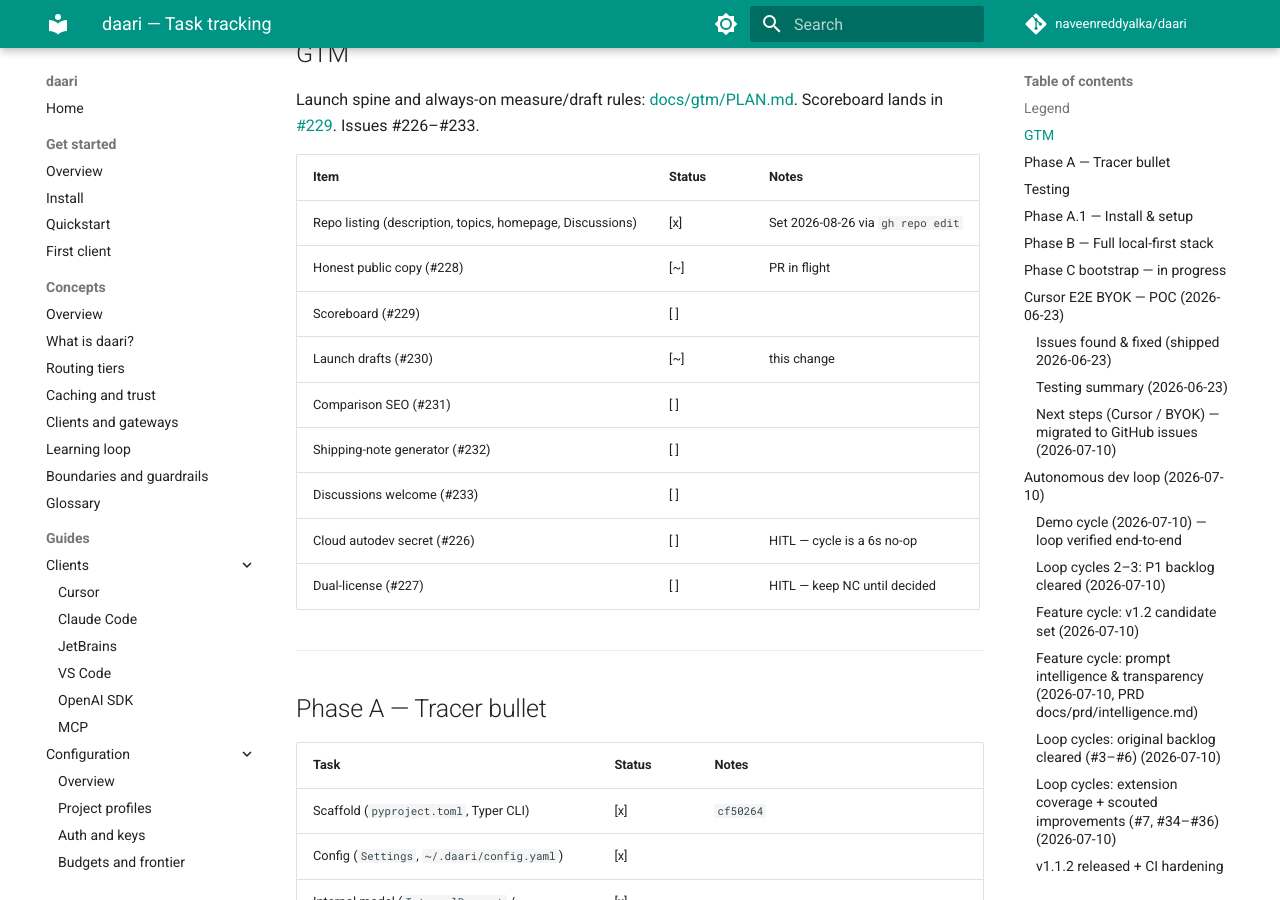
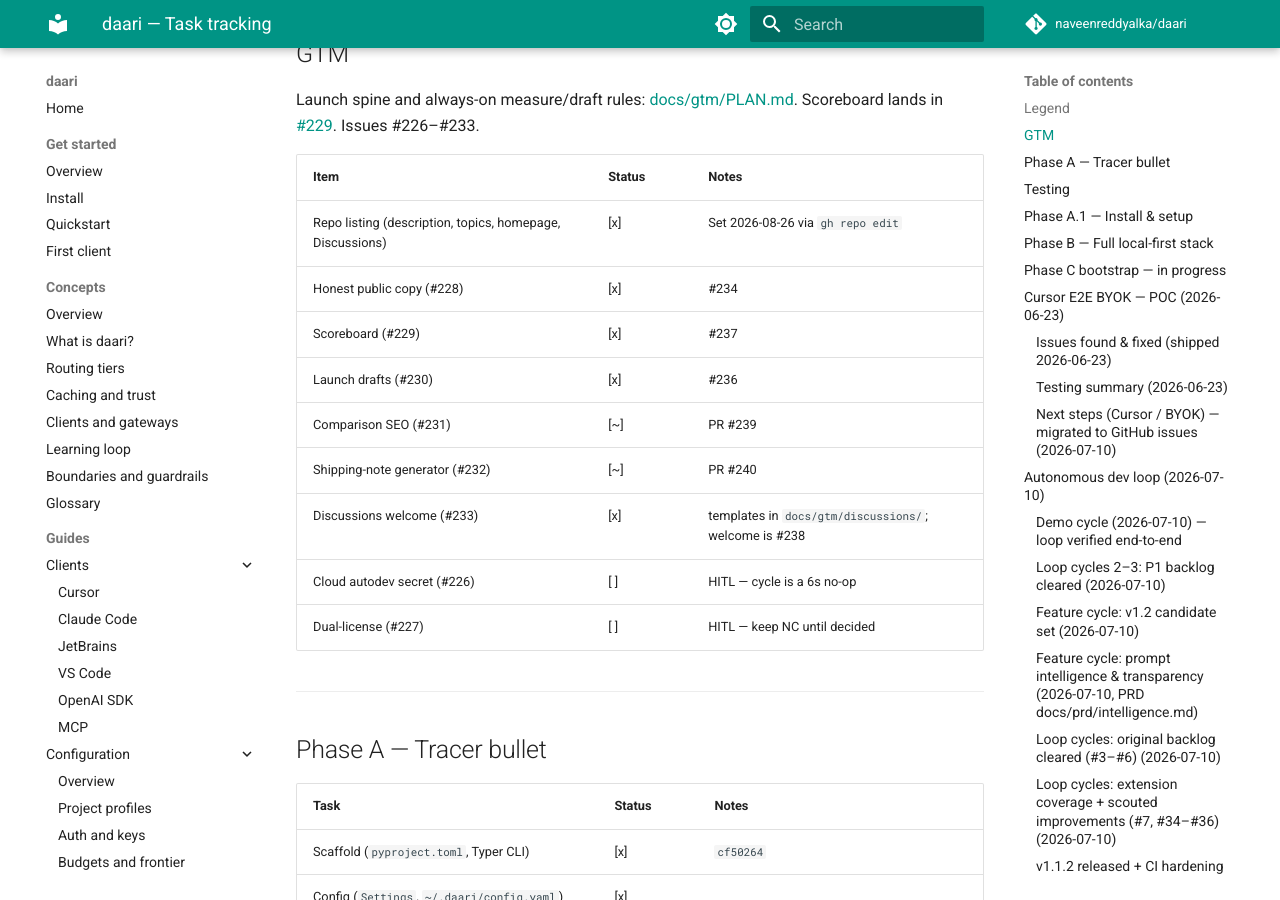
Before and after one commit to naveenreddyalka/daari, an MkDocs documentation site: the page built from docs/TRACKING.md, in a window 1280 px wide and 900 px high, scrolled down 377 px. Built offline with MkDocs 1.6.1 and Material for MkDocs 9.7.7, drawn with Linux system fonts in a browser that asks for light colours; comment, search, counter and statistics services are not loaded; some of the changed text lies outside the part shown.

Commit message:
feat(gtm): Discussions templates and README pointer
Commit welcome / show-report / setup-help drafts plus gh publish
instructions. The welcome thread is already live as discussion 238.

Co-authored-by: Cursor <cursoragent@cursor.com>

```diff
--- a/docs/TRACKING.md
+++ b/docs/TRACKING.md
@@ -16,12 +16,12 @@ Scoreboard lands in [#229](https://github.com/naveenreddyalka/daari/issues/229).
 | Item | Status | Notes |
 |------|--------|-------|
 | Repo listing (description, topics, homepage, Discussions) | [x] | Set 2026-08-26 via `gh repo edit` |
-| Honest public copy (#228) | [~] | PR in flight |
-| Scoreboard (#229) | [ ] | |
-| Launch drafts (#230) | [~] | this change |
-| Comparison SEO (#231) | [ ] | |
-| Shipping-note generator (#232) | [ ] | |
-| Discussions welcome (#233) | [ ] | |
+| Honest public copy (#228) | [x] | #234 |
+| Scoreboard (#229) | [x] | #237 |
+| Launch drafts (#230) | [x] | #236 |
+| Comparison SEO (#231) | [~] | PR #239 |
+| Shipping-note generator (#232) | [~] | PR #240 |
+| Discussions welcome (#233) | [x] | templates in `docs/gtm/discussions/`; welcome is #238 |
 | Cloud autodev secret (#226) | [ ] | HITL — cycle is a 6s no-op |
 | Dual-license (#227) | [ ] | HITL — keep NC until decided |
 
@@ -1066,6 +1066,14 @@ ES256/384/512). Unsupported `kty` raises `ValueError` naming the type. JWKS
 documents that mix `use: enc` and `use: sig` prefer the signing key. Covered
 by `tests/unit/test_oidc_jwks.py`.
 
+### Discussions welcome GTM-6 ([#233](https://github.com/naveenreddyalka/daari/issues/233))
+
+Templates under [gtm/discussions/](gtm/discussions/) (welcome, show-report,
+setup-help) plus `gh discussion create` instructions. Welcome thread is
+[#238](https://github.com/naveenreddyalka/daari/discussions/238). README and
+CONTRIBUTING link Discussions. Do not post a second welcome. Covered by
+`tests/unit/test_gtm_discussions.py`.
+
 ### OpenRouter gap roadmap (2026-08-26)
 
 Stripe agreed to acquire OpenRouter. Forward plan is
```
Also changed, not shown: other parts of docs/TRACKING.md (+1 -1 lines), CONTRIBUTING.md (+5 -1 lines), README.md (+2 -1 lines), docs/gtm/PLAN.md (+1 -1 lines), docs/gtm/discussions/README.md (added, +47 -0 lines), docs/gtm/discussions/setup-help.md (added, +23 -0 lines), docs/gtm/discussions/show-report.md (added, +24 -0 lines), docs/gtm/discussions/welcome.md (added, +20 -0 lines), 1 other file.
